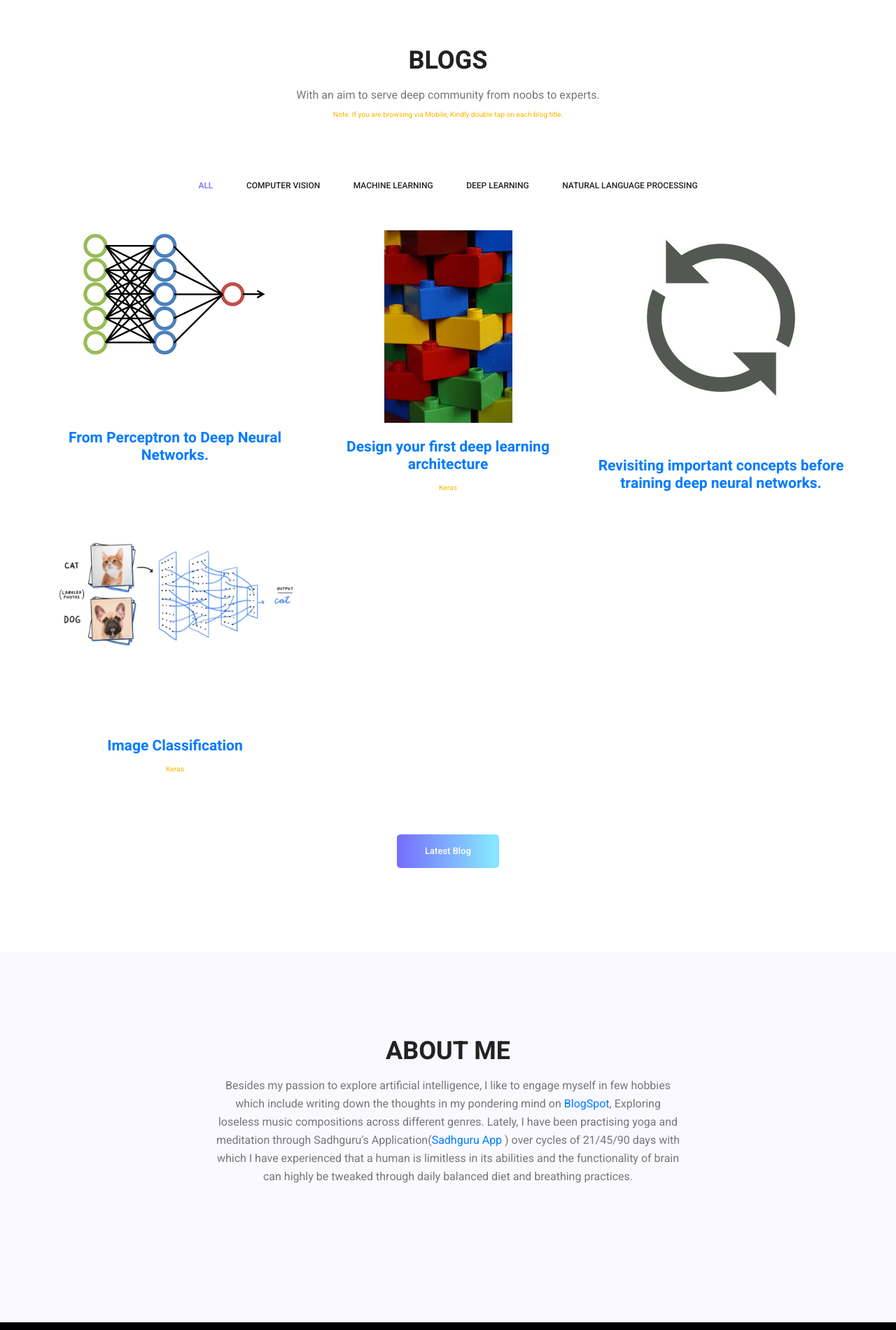
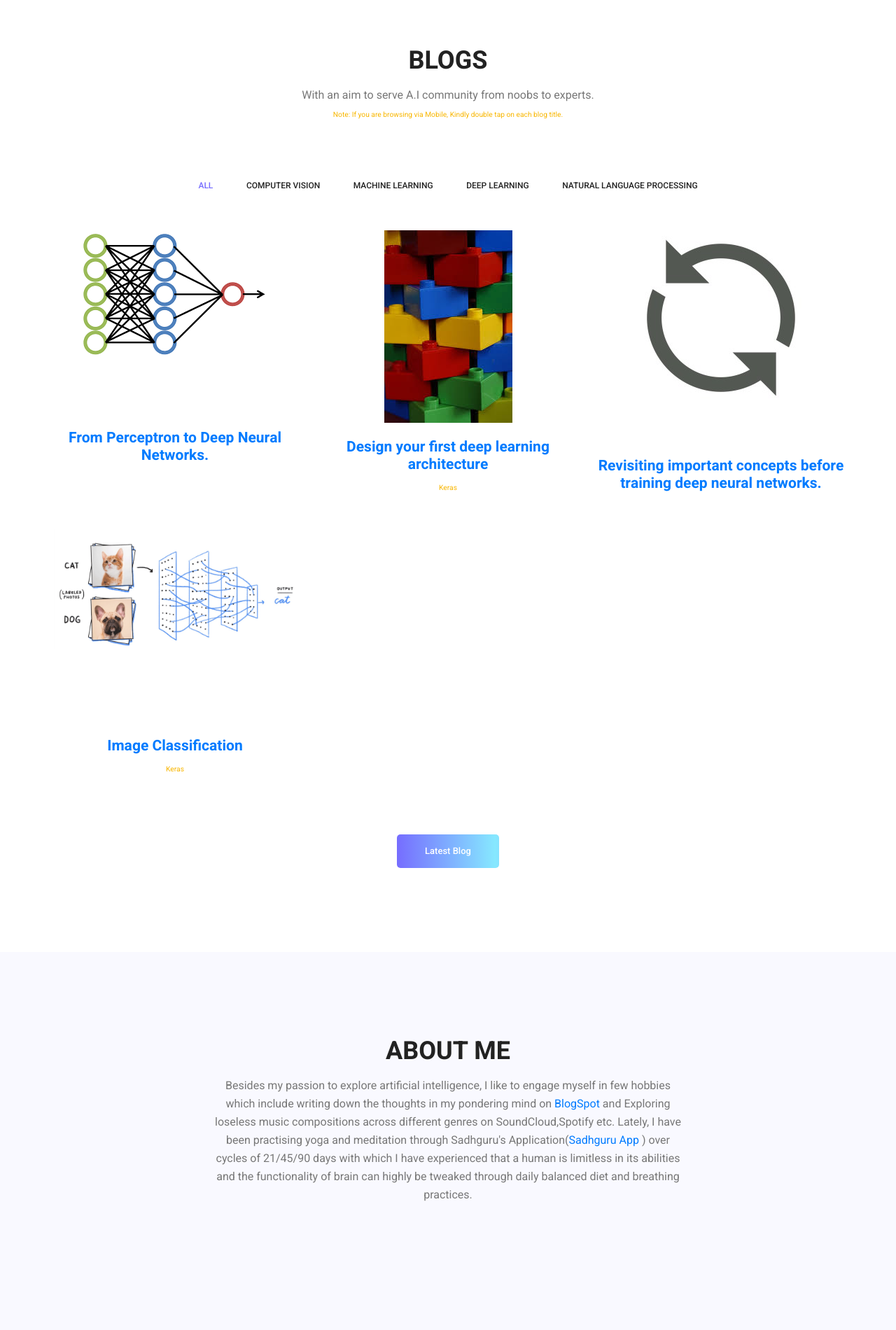
Before and after one commit to Suraj520/suraj520.github.io, a plain HTML site: page index.html in a window 1280 px wide. Shown: the part 4600-6500 px from the top of the page at 70% size. Drawn offline with Linux system fonts and the light colour scheme.

Commit message:
Update index.html

```diff
--- a/index.html
+++ b/index.html
@@ -418,7 +418,7 @@
         	<div class="container">
         		<div class="main_title">
         			<h2>Blogs</h2>
-        			<p >With an aim to serve deep community from noobs to experts.
+        			<p >With an aim to serve A.I community from noobs to experts.
         			<br><h9><b><small><small>Note: If you are browsing via Mobile, Kindly double tap on each blog title.</h9></p>
         		</div>
         		<div class="isotope_fillter">
@@ -572,7 +572,7 @@
         	<div class="container">
         		<div class="main_title">
         		  <h2>About Me</h2>
-        		  <p>Besides my passion to explore artificial intelligence, I like to engage myself in few hobbies which include writing down the thoughts in my pondering mind on <a href="https://hrishabhsuraj.blogspot.com/">BlogSpot</a>, Exploring loseless music compositions across different genres. Lately, I have been practising yoga and meditation through Sadhguru's Application(<a href="https://apps.apple.com/in/app/sadhguru-yoga-meditation/id537568757">Sadhguru App</a> ) over cycles of 21/45/90 days with which I have experienced that a human is limitless in its abilities and the functionality of brain can highly be tweaked through daily balanced diet and breathing practices.</p>
+        		  <p>Besides my passion to explore artificial intelligence, I like to engage myself in few hobbies which include writing down the thoughts in my pondering mind on <a href="https://hrishabhsuraj.blogspot.com/">BlogSpot</a> and Exploring loseless music compositions across different genres on SoundCloud,Spotify etc. Lately, I have been practising yoga and meditation through Sadhguru's Application(<a href="https://apps.apple.com/in/app/sadhguru-yoga-meditation/id537568757">Sadhguru App</a> ) over cycles of 21/45/90 days with which I have experienced that a human is limitless in its abilities and the functionality of brain can highly be tweaked through daily balanced diet and breathing practices.</p>
         		</div>
 
         </section>
```
